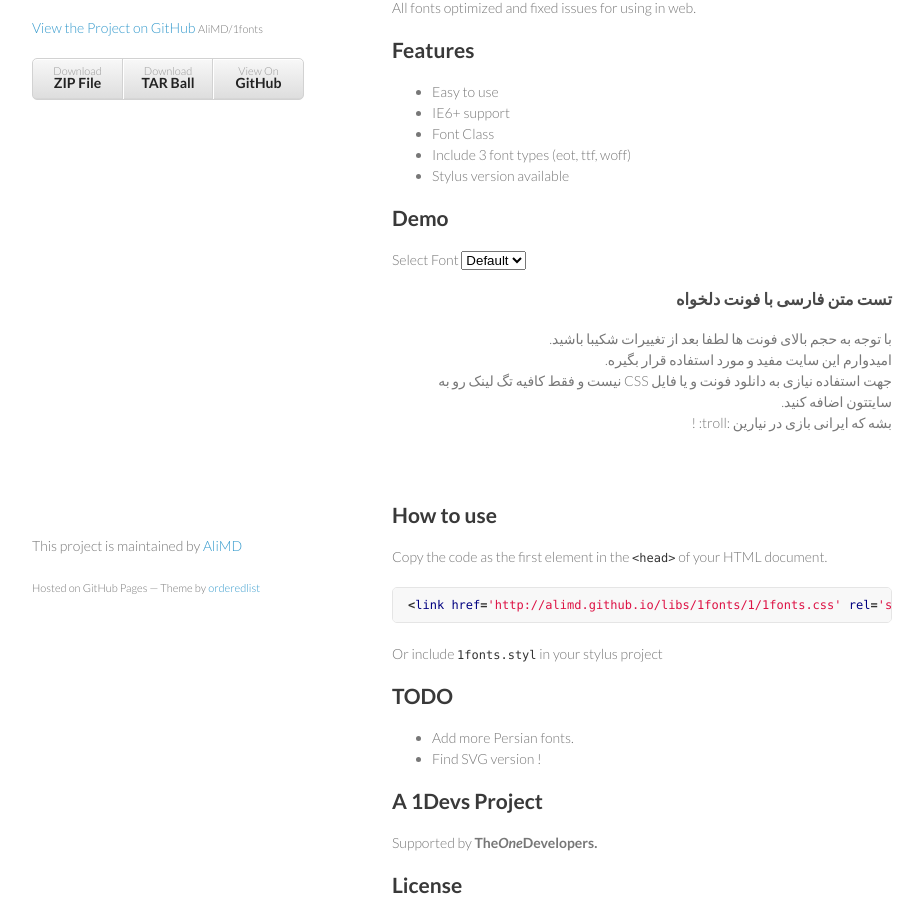
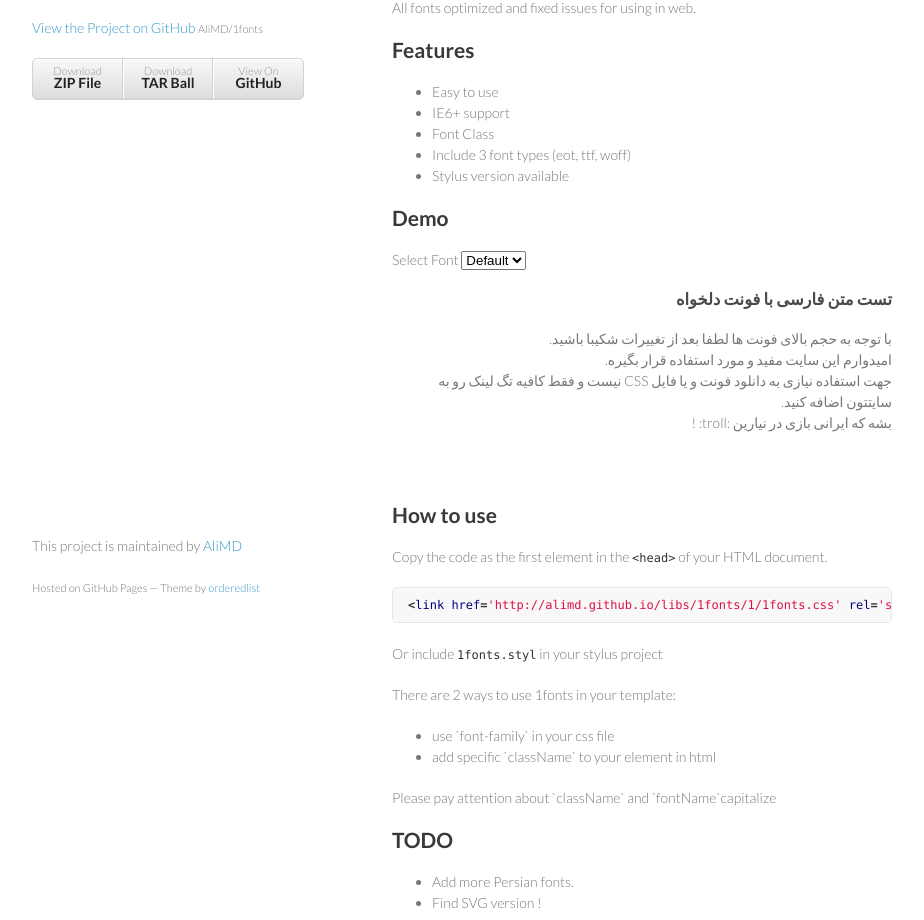
Before and after one commit to AliMD/1fonts, a plain HTML site: page demo/index.html in a window 1280 px wide. Shown: the part 133-1053 px from the top of the page, without its empty margins (178-1102 px from the left). Drawn offline with Linux system fonts and the light colour scheme; a script that the page names is missing; a small style sheet from the web is missing.

Commit message:
update how to use

```diff
--- a/demo/index.html
+++ b/demo/index.html
@@ -71,6 +71,14 @@
       <p>
         Or include <code>1fonts.styl</code> in your stylus project
       </p>
+      <p>
+        There are 2 ways to use 1fonts in your template:
+        <ul>
+          <li>use `font-family` in your css file</li>
+          <li>add specific `className` to your element in html</li>
+        </ul>
+        Please pay attention about `className` and `fontName`capitalize
+      </p>
       <h2>
         <a name="todo" class="anchor" href="#todo"><span class="mini-icon mini-icon-link"></span></a>TODO
       </h2>
```
